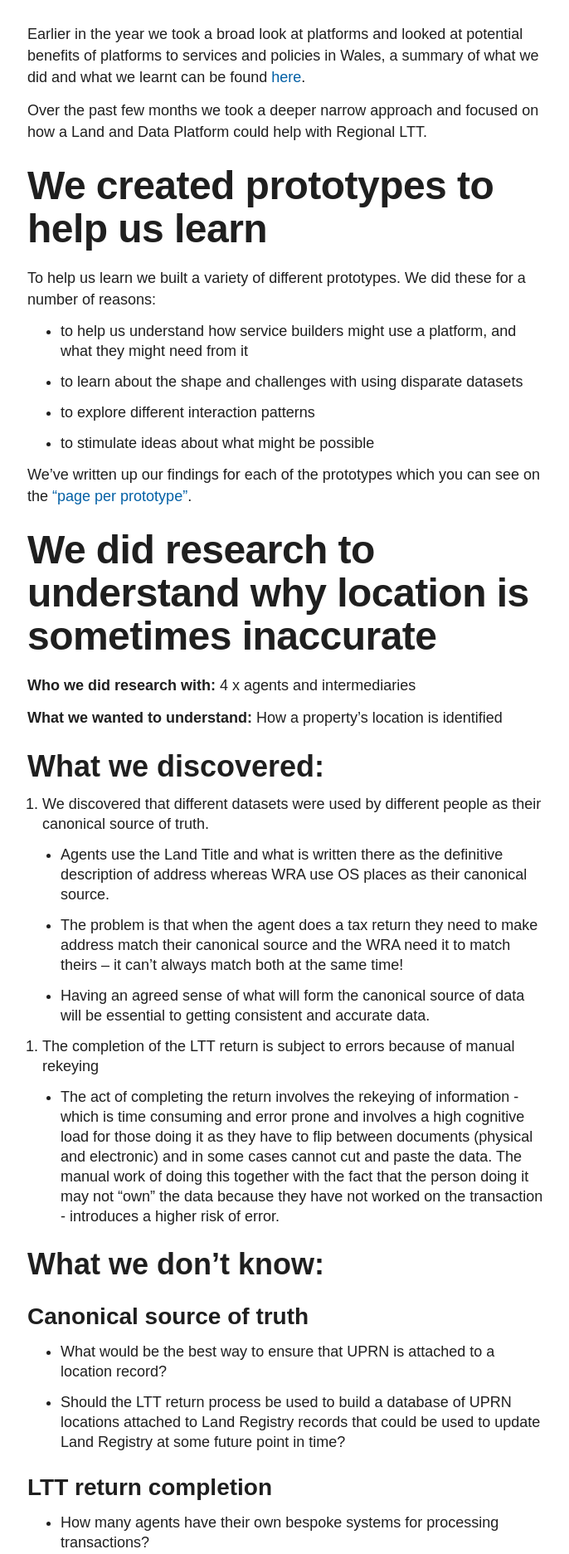
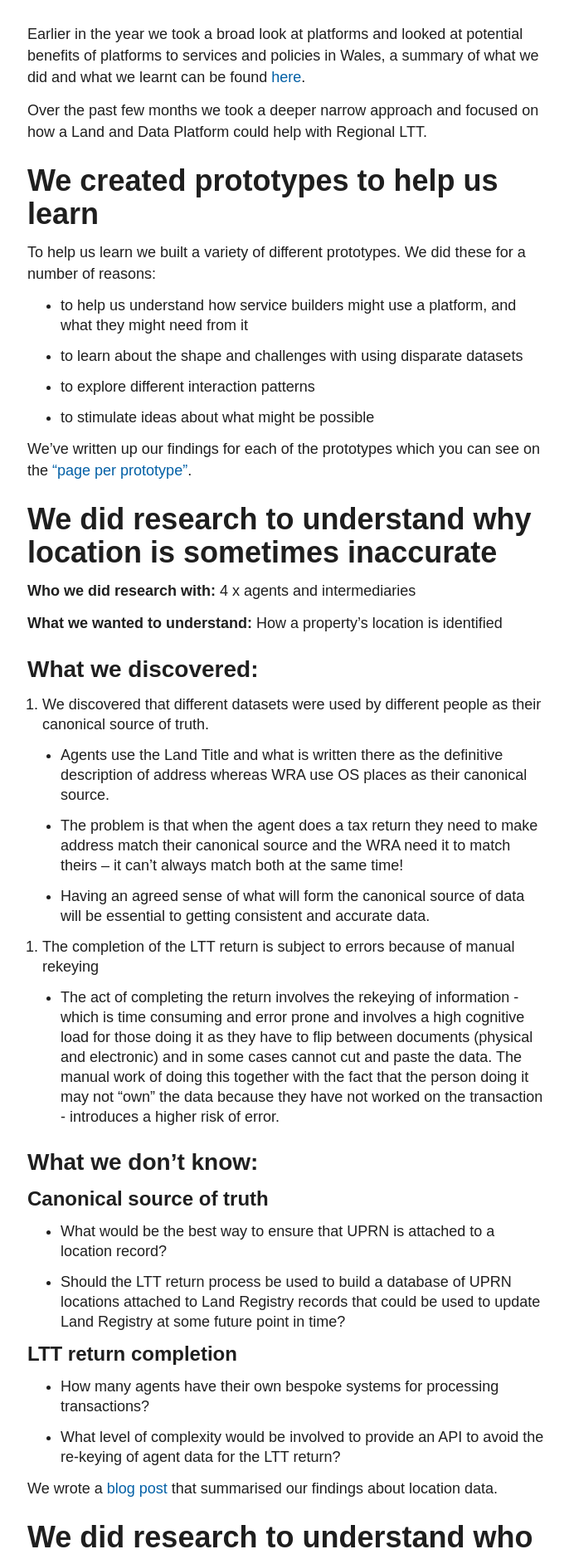
Before and after one commit to Welsh-Revenue-Authority/property-data-poc, a Jekyll site: the page built from en/index.md, in a window 1280 px wide. Shown: the part 1146-3019 px from the top of the page at 83% size, without its empty margins (127-813 px from the left). Built offline with Jekyll 4.4.1, drawn with Linux system fonts in a browser that asks for light colours; some web fonts are replaced.

```diff
--- a/en/index.md
+++ b/en/index.md
@@ -20,7 +20,7 @@ Earlier in the year we took a broad look at platforms and looked at potential be
 
 Over the past few months we took a deeper narrow approach and focused on how a Land and Data Platform could help with Regional LTT.
 
-# We created prototypes to help us learn
+## We created prototypes to help us learn
 To help us learn we built a variety of different prototypes. We did these for a number of reasons:
 
 * to help us understand how service builders might use a platform, and what they might need from it
@@ -33,13 +33,13 @@ To help us learn we built a variety of different prototypes. We did these for a
 
 We’ve written up our findings for each of the prototypes which you can see on the [“page per prototype”](https://welsh-revenue-authority.github.io/property-data-poc/en/prototypes/).
 
-# We did research to understand why location is sometimes inaccurate
+## We did research to understand why location is sometimes inaccurate
 
 **Who we did research with:** 4 x agents and intermediaries
 
 **What we wanted to understand:** How a property’s location is identified
 
-## What we discovered:
+### What we discovered:
 
 1. We discovered that different datasets were used by different people as their canonical source of truth.
 
@@ -53,14 +53,14 @@ We’ve written up our findings for each of the prototypes which you can see on
 
 * The act of completing the return involves the rekeying of information - which is time consuming and error prone and involves a high cognitive load for those doing it as they have to flip between documents (physical and electronic) and in some cases cannot cut and paste the data. The manual work of doing this together with the fact that the person doing it may not "own" the data because they have not worked on the transaction - introduces a higher risk of error.
 
-## What we don’t know:
-### Canonical source of truth
+### What we don’t know:
+#### Canonical source of truth
 
 * What would be the best way to ensure that UPRN is attached to a location record?
 
 * Should the LTT return process be used to build a database of UPRN locations attached to Land Registry records that could be used to update Land Registry at some future point in time?
 
-### LTT return completion
+#### LTT return completion
 
 * How many agents have their own bespoke systems for processing transactions?
 
@@ -68,11 +68,11 @@ We’ve written up our findings for each of the prototypes which you can see on
 
 We wrote a [blog post](https://welsh-revenue-authority.github.io/property-data-poc/en/2022/08/23/why-are-inaccuracies-creeping-into-addresses-on-the-land-transaction-tax-return.html) that summarised our findings about location data.
 
-# We did research to understand who might use the platform within WRA
+## We did research to understand who might use the platform within WRA
 **Who we did research with:** 7 x WRA (4 x service owners, 3 x data managers)
 **What we wanted to understand:** Who and how are teams in WRA using land and property data?
 
-## What we discovered:
+### What we discovered:
 
  There are many staff doing individual ad hoc searches on openly available data [Land Reg/Companies House] but no systematic way to harness the power of that data in an automated way to verify accuracy of tax data submitted
 
@@ -85,27 +85,27 @@ We wrote a [blog post](https://welsh-revenue-authority.github.io/property-data-p
 3. We heard from Landfill Disposal Tax that they want to explore how well their policy intent is being delivered by the legislation that has been passed but they struggle to get the data they need to do this.
 
 * Thinking about how the policy intent of a new policy will be measured and analysed to understand if it is working needs to be built in front the start.
-## What we don’t know:
+### What we don’t know:
 
-### Ad hoc searches
+#### Ad hoc searches
 
 * We don’t know how many teams across Welsh government need access to the same datasets and are all doing ad hoc searches.
 
-### Service journeys
+#### Service journeys
 
 * We haven’t mapped the service journey of the different actors within the Land Transaction Tax return process – which would expose goals, needs and pain points for different people from start to finish.
 
-### Policy delivery measurement
+#### Policy delivery measurement
 
 * We haven’t discussed what data would need to be captured to know if the policy that underpins the regional land transaction tax was delivering the policy intent
 
-# We did research to understand who might use the platform outside of WRA
+## We did research to understand who might use the platform outside of WRA
 
 **Who we did research with:** 4 x Local authorities, 2 x public sector bodies delivering cross Wales services
 
 **What we wanted to understand:** How are local authorities/other public sector bodies using land and property data?
 
-## What we discovered:
+### What we discovered:
 
 1. All the local authorities we spoke to used UPRN as unique identifier for property/land
 
@@ -122,13 +122,13 @@ We wrote a [blog post](https://welsh-revenue-authority.github.io/property-data-p
 
 * In both cases there were challenges with the matching of address data. Literally the format of the address; eg. line 1, line 2 etc were not consistent and so it is harder to create alignment and consensus of location.
 
-## What we don’t know:
+### What we don’t know:
 
-### UPRN processes are different
+#### UPRN processes are different
 
 * The level of divergence of the processes around UPRN
 
-### UPRN processes are different
+#### UPRN processes are different
 
 * To what degree common cross Wales data standards have been defined and how consistently they have been deployed
 
@@ -136,14 +136,14 @@ We wrote a [blog post](https://welsh-revenue-authority.github.io/property-data-p
 
 Our [blog post](https://welsh-revenue-authority.github.io/property-data-poc/en/2022/08/18/how-a-map-can-paint-a-bigger-picture.html) about mapping and location data.
 
-# How we explored data for the platform
+## How we explored data for the platform
 In the second phase we focused on using real data in the platform, such as consuming the publicly available house price data from land registry, to create the policy tool prototype.
 
 One key finding from this was that property data isn't consistent across datasets. For example, we have the Unique Property Reference Number (UPRN), Title numbers, local authority reference numbers all used, with no way currently to cross reference these different lists. This causes us not to be able to accurately combine datasets from different sources, which, if possible, could provide real insights for Ministers, the public and private sector and the public.
 
 The WRA will continue to work with our partner organisations to push for a greater consistency in the sharing of land and property data across organisations, to ensure property location data can be better used at the heart of the decision-making process.
 
-# The policy challenges we have been working through
+## The policy challenges we have been working through
 Through good policy you can deliver a tax that takes into account the aim of the tax and the impact it will have on taxpayers, local and national government, future taxes and more.
 
 Providing an excellent service has been at the forefront of everything that we have done throughout Phase 2, and we have gone in-depth on multiple policy areas to understand the questions we need to answer and the areas we need to focus on.
@@ -162,14 +162,14 @@ These are the broad areas we have unanswered questions about:
 
 A full blog post can be found [here]().
 
-# The technology we used
+## The technology we used
 The platform was designed using Open-Source components with Open standards in mind (avoiding licensing costs and vendor locking). For handling map layers and geographical queries, we used GeoServer middleware. Both presentation layer (frontend) and the API custom apps have been written using modern Python frameworks. API documentation is generated automatically (OpenAPI).
 
 We used serverless Azure components (including Azure database for PostgreSQL and App Services). Continues Integration (GitHub Actions) allows seamless deployments into dedicated WRA’s Azure Subscription (utilising WRA volume discounts with MS). To limit manual admin tasks and automate the infrastructure deployments, Infrastructure as a Code (PowerShell scripts) has been introduced.
 
 We’ve a more in-depth, technical overview of how we built the platform in [this blog post](/2022/09/07/technical-architecture.html).
 
-# What next for Regional Land Transaction Tax?
+## What next for Regional Land Transaction Tax?
 Regional LTT will be able to benefit from all we have learnt about property data, users, technology and policy decisions. Despite not being able to fully use platform for LTT regional there will be many aspects of the platform work that will be transferred to the LTT Regional service team.
 
 # Key Lessons Learnt
```
